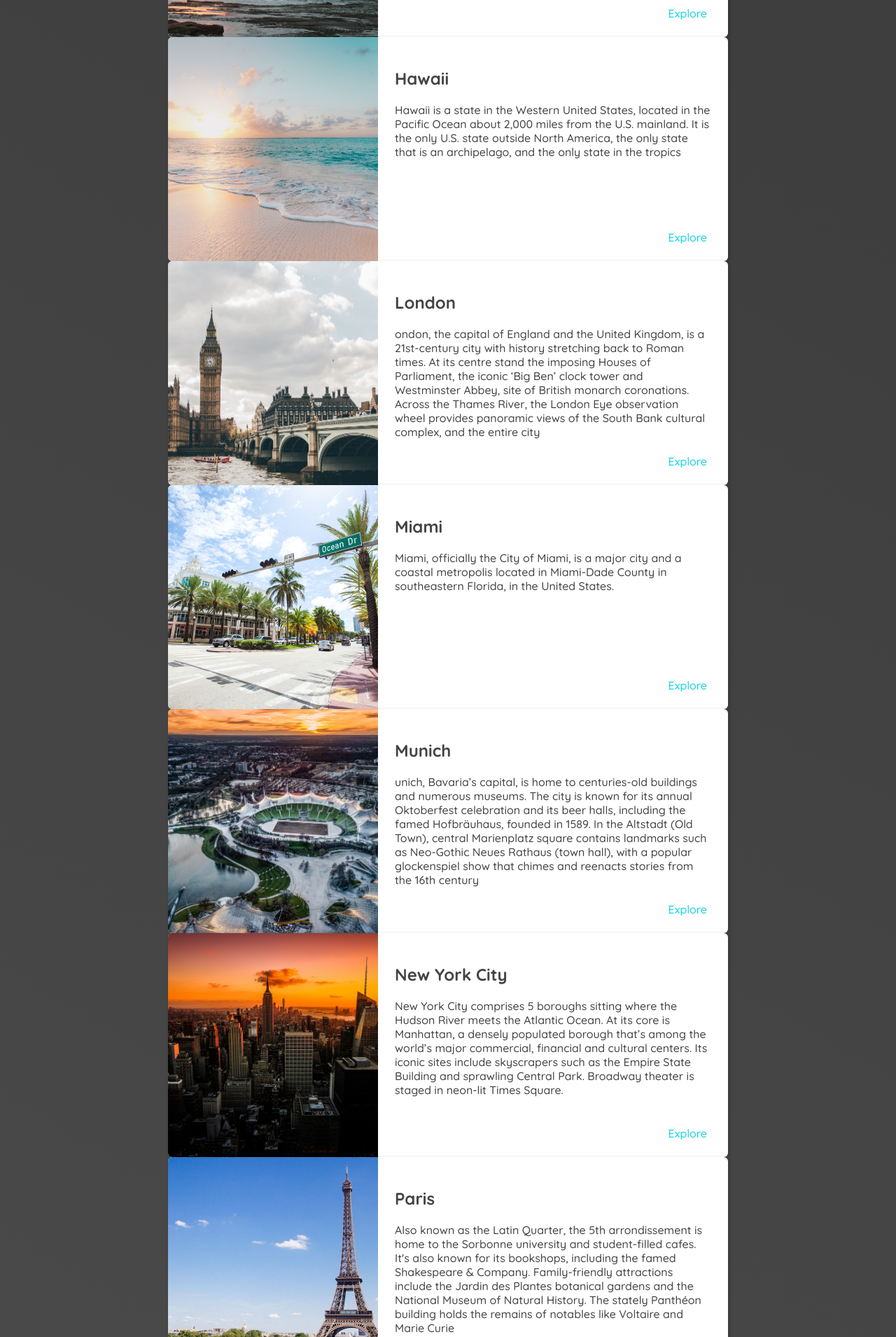
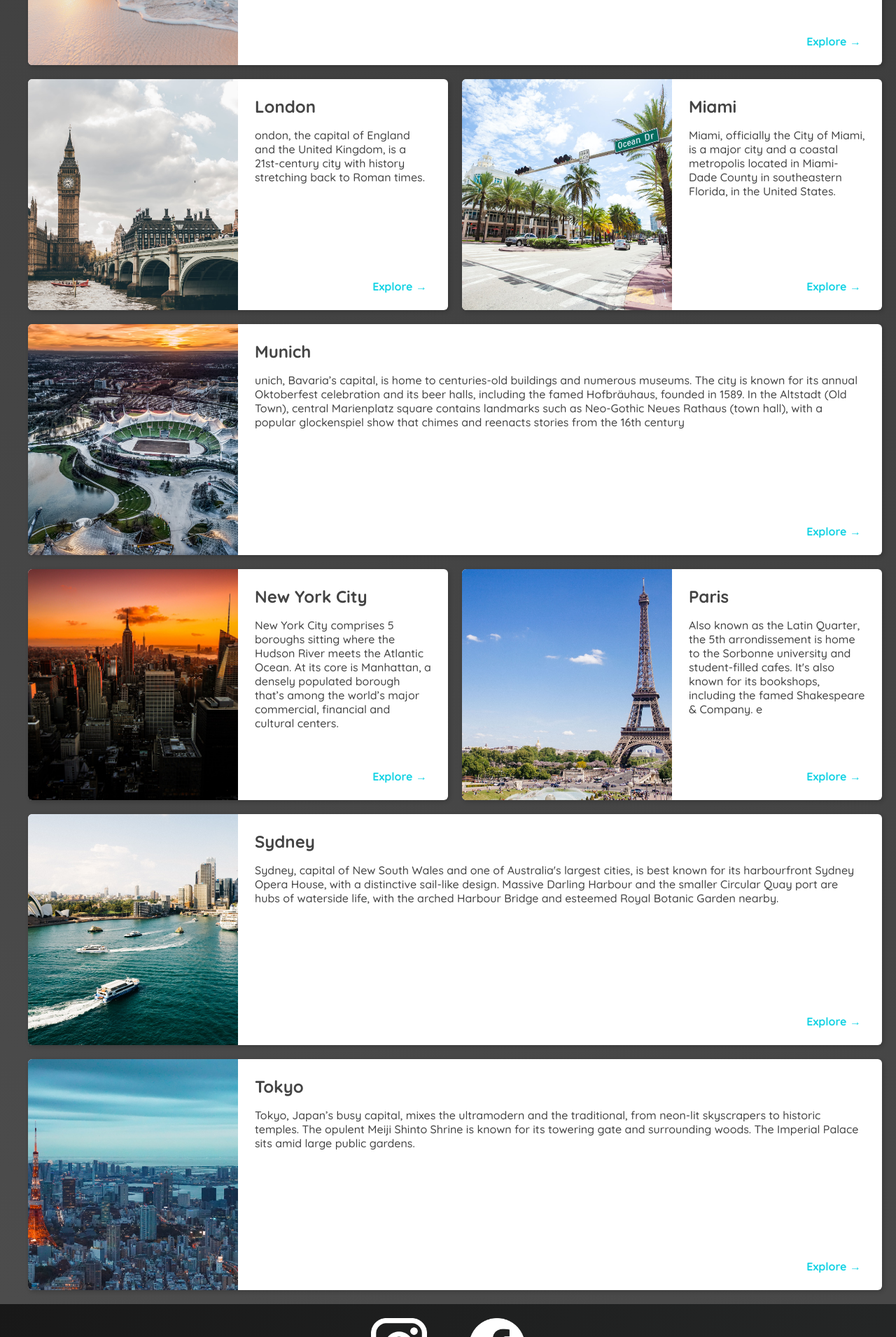
Before and after one commit to AlvinLogen/Travel-Space, a plain HTML site: page places.html in a window 1280 px wide. Shown: the part 686-2596 px from the top of the page at 70% size. Drawn offline with Linux system fonts and the light colour scheme.

Commit message:
Development Complete of Places and Styling

```diff
--- a/places.html
+++ b/places.html
@@ -33,12 +33,10 @@
                                 architecture. The fantastical Sagrada Família church and other modernist landmarks
                                 designed
                                 by Antoni Gaudí dot the city.
-                                Museu Picasso and Fundació Joan Miró feature modern art by their namesakes. City history
-                                museum MUHBA, includes several
-                                Roman archaeological sites</p>
+                            </p>
                         </div>
                         <div class="actions">
-                            <a href="https://en.wikipedia.org/wiki/Barcelona" target="_blank">Explore</a>
+                            <a href="https://en.wikipedia.org/wiki/Barcelona" target="_blank">Explore &#x2192</a>
                         </div>
                     </div>
                 </li>
@@ -51,10 +49,10 @@
                                 Lesser Sunda Islands. East of
                                 Java and west of Lombok, the province includes the island of Bali and a few smaller
                                 neighbouring islands, notably Nusa
-                                Penida, Nusa Lembongan, and Nusa Ceningan</p>
+                                Penida, Nusa Lembongan, and Nusa Ceningan.</p>
                         </div>
                         <div class="actions">
-                            <a href="https://en.wikipedia.org/wiki/Bali" target="_blank">Explore</a>
+                            <a href="https://en.wikipedia.org/wiki/Bali" target="_blank">Explore &#x2192</a>
                         </div>
                     </div>
                 </li>
@@ -67,10 +65,10 @@
                                 miles from the U.S. mainland.
                                 It is the only U.S. state outside North America, the only state that is an archipelago,
                                 and the only state in the
-                                tropics</p>
+                                tropics.</p>
                         </div>
                         <div class="actions">
-                            <a href="https://en.wikipedia.org/wiki/Hawaii" target="_blank">Explore</a>
+                            <a href="https://en.wikipedia.org/wiki/Hawaii" target="_blank">Explore &#x2192</a>
                         </div>
                     </div>
                 </li>
@@ -81,14 +79,10 @@
                             <h2>London</h2>
                             <p>ondon, the capital of England and the United Kingdom, is a 21st-century city with history
                                 stretching back to Roman
-                                times. At its centre stand the imposing Houses of Parliament, the iconic ‘Big Ben’ clock
-                                tower and Westminster Abbey,
-                                site of British monarch coronations. Across the Thames River, the London Eye observation
-                                wheel provides panoramic views
-                                of the South Bank cultural complex, and the entire city</p>
+                                times.</p>
                         </div>
                         <div class="actions">
-                            <a href="https://en.wikipedia.org/wiki/London" target="_blank">Explore</a>
+                            <a href="https://en.wikipedia.org/wiki/London" target="_blank">Explore &#x2192</a>
                         </div>
                     </div>
                 </li>
@@ -102,7 +96,7 @@
                                 southeastern Florida, in the United States.</p>
                         </div>
                         <div class="actions">
-                            <a href="https://en.wikipedia.org/wiki/Miami" target="_blank">Explore</a>
+                            <a href="https://en.wikipedia.org/wiki/Miami" target="_blank">Explore &#x2192</a>
                         </div>
                     </div>
                 </li>
@@ -120,7 +114,7 @@
                                 glockenspiel show that chimes and reenacts stories from the 16th century</p>
                         </div>
                         <div class="actions">
-                            <a href="https://en.wikipedia.org/wiki/Munich" target="_blank">Explore</a>
+                            <a href="https://en.wikipedia.org/wiki/Munich" target="_blank">Explore &#x2192</a>
                         </div>
                     </div>
                 </li>
@@ -132,13 +126,10 @@
                             <p>New York City comprises 5 boroughs sitting where the Hudson River meets the Atlantic
                                 Ocean. At its core is Manhattan, a
                                 densely populated borough that’s among the world’s major commercial, financial and
-                                cultural centers. Its iconic sites
-                                include skyscrapers such as the Empire State Building and sprawling Central Park.
-                                Broadway theater is staged in neon-lit
-                                Times Square.</p>
+                                cultural centers.</p>
                         </div>
                         <div class="actions">
-                            <a href="https://en.wikipedia.org/wiki/New_York_City" target="_blank">Explore</a>
+                            <a href="https://en.wikipedia.org/wiki/New_York_City" target="_blank">Explore &#x2192</a>
                         </div>
                     </div>
                 </li>
@@ -150,13 +141,10 @@
                             <p>Also known as the Latin Quarter, the 5th arrondissement is home to the Sorbonne
                                 university and student-filled cafes.
                                 It's also known for its bookshops, including the famed Shakespeare & Company.
-                                Family-friendly attractions include the
-                                Jardin des Plantes botanical gardens and the National Museum of Natural History. The
-                                stately Panthéon building holds the
-                                remains of notables like Voltaire and Marie Curie</p>
+                                e</p>
                         </div>
                         <div class="actions">
-                            <a href="https://en.wikipedia.org/wiki/Paris" target="_blank">Explore</a>
+                            <a href="https://en.wikipedia.org/wiki/Paris" target="_blank">Explore &#x2192</a>
                         </div>
                     </div>
                 </li>
@@ -170,11 +158,10 @@
                                 Opera House, with a distinctive sail-like design. Massive Darling Harbour and the
                                 smaller Circular Quay port are hubs of
                                 waterside life, with the arched Harbour Bridge and esteemed Royal Botanic Garden nearby.
-                                Sydney Tower’s outdoor
-                                platform, the Skywalk, offers 360-degree views of the city and suburbs</p>
+                            </p>
                         </div>
                         <div class="actions">
-                            <a href="https://en.wikipedia.org/wiki/Sydney" target="_blank">Explore</a>
+                            <a href="https://en.wikipedia.org/wiki/Sydney" target="_blank">Explore &#x2192</a>
                         </div>
                     </div>
                 </li>
@@ -187,12 +174,10 @@
                                 skyscrapers to historic temples.
                                 The opulent Meiji Shinto Shrine is known for its towering gate and surrounding woods.
                                 The Imperial Palace sits amid
-                                large public gardens. The city's many museums offer exhibits ranging from classical art
-                                (in the Tokyo National Museum)
-                                to a reconstructed kabuki theater (in the Edo-Tokyo Museum)</p>
+                                large public gardens. </p>
                         </div>
                         <div class="actions">
-                            <a href="https://en.wikipedia.org/wiki/Tokyo" target="_blank">Explore</a>
+                            <a href="https://en.wikipedia.org/wiki/Tokyo" target="_blank">Explore &#x2192</a>
                         </div>
                     </div>
                 </li>
--- a/styles/places.css
+++ b/styles/places.css
@@ -1,15 +1,52 @@
 body {
     background: linear-gradient(30deg,rgb(77,77,77), rgb(58,58,58));
     color: rgb(68, 68, 68);
+}
+
+#page-logo a {
+    color: rgb(183, 230, 235);
 }
 
 header {
  position: static;
 }
 
+header a {
+    color: rgb(183, 230, 235);
+}
+
+header nav a:hover {
+    background-color: rgb(183, 230, 235);
+    color: rgb(59, 59, 59);
+}
+
 main ul {
-    width: 800px;
+    width: 1200px;
     margin: 0 auto;
+    display: grid;
+    grid-template-columns: 1fr 1fr;
+    gap: 20px 20px;
+    margin-bottom: 20px;
+}
+
+li:nth-of-type(3) {
+    grid-column: 1 / span 2;
+    width: 1220px;
+}
+
+li:nth-of-type(6) {
+    grid-column: 1 / span 2;
+    width: 1220px;
+}
+
+li:nth-of-type(9) {
+    grid-column: 1 / span 2;
+    width: 1220px;
+}
+
+li:nth-of-type(10) {
+    grid-column: 1 / span 2;
+    width: 1220px;
 }
 
 main li {
@@ -18,11 +55,12 @@ main li {
     box-shadow: 2px 2px 6px rgba(0, 0, 0, 0.2);
     border-radius: 6px;
     overflow: hidden;
+    width: 600px;
 }
 
 main li img {
     width: 300px;
-    height: 320px;
+    height: 330px;
     object-fit: cover;
 }
 
@@ -33,12 +71,17 @@ main li img {
     justify-content: space-between;
 }
 
+.item-content h2 {
+    margin: 0;
+}
+
 .actions {
     text-align: right;
 }
 
 .actions a {
     text-decoration: none;
+    font-weight: bold;
     padding: 6px;
     color:rgb(22, 211, 228);
     border-radius: 5px;
--- a/styles/shared.css
+++ b/styles/shared.css
@@ -46,7 +46,7 @@ header a {
     border-radius: 6px;
 }
 
-header a:hover {
+header nav a:hover {
     color: rgb(77, 77, 77);
     background-color: rgb(255, 251, 0);
 }
```
Also changed, not shown: index.html (+1 -1 lines).
